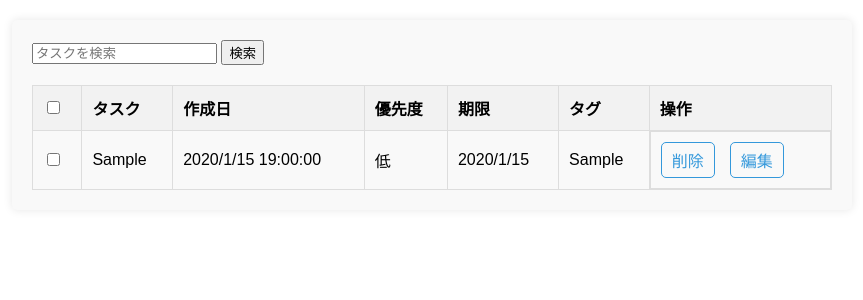
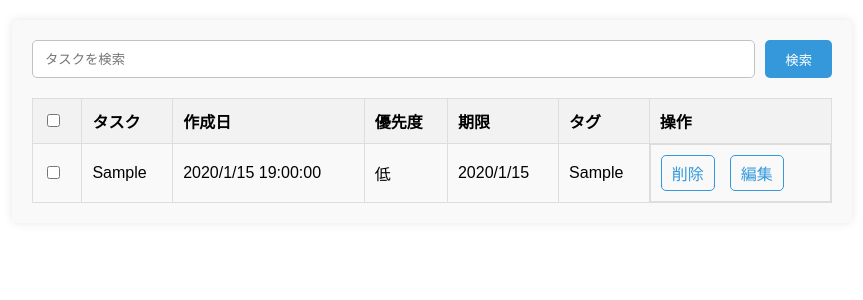
Before and after one commit to kazucch0925/flask_ecs_test, a Flask app: page / in a window 1280 px wide. Shown: the part 63-363 px from the top of the page, without its empty margins (208-1071 px from the left). Run offline with Flask 3, Linux system fonts and the light colour scheme; a user stored in the database is signed in; tables that the repository leaves empty hold one stand-in row (values such as "Sample post").

Commit message:
検索フォームのCSS修正

```diff
--- a/static/styles.css
+++ b/static/styles.css
@@ -94,26 +94,38 @@ body {
 }
 
 /* 検索ボックスのスタイル */
+.search-group {
+    display: flex;
+    align-items: center;
+    gap: 10px;
+}
+
 .search-group input {
-    width: calc(100% - 100px);
-    padding: 15px;
+    flex-grow: 1;
+    padding: 8px 12px;  /* パディングを少し調整 */
     border: 1px solid #bdc3c7;
     border-radius: 5px;
+    height: 38px; /* 高さを38pxに設定 */
+    box-sizing: border-box; /* ボックスサイジングをborder-boxに設定 */
 }
 
 .search-group button {
-    width: 80px;
-    padding: 10px;
+    padding: 8px 20px; /* ボタンのパディングを調整 */
     background-color: #3498db;
     color: white;
     border: none;
     border-radius: 5px;
     cursor: pointer;
+    height: 38px; /* ボタンの高さを38pxに設定 */
+    box-sizing: border-box; /* ボックスサイジングをborder-boxに設定 */
 }
 
 .search-group button:hover {
     opacity: 0.8;
 }
+
+
+
 
 /* ToDoリストテーブルのスタイル */
 .todo-table {
--- a/templates/index.html
+++ b/templates/index.html
@@ -16,8 +16,10 @@
         </div>
     </div>
     <div class="content">
-        <input type="text" id="searchInput" placeholder="タスクを検索">
-        <button id="searchButton">検索</button>
+        <div class="search-group">
+            <input type="text" id="searchInput" placeholder="タスクを検索">
+            <button id="searchButton">検索</button>
+	</div>
         <table class="todo-table">
             <thead>
                 <tr>
```
